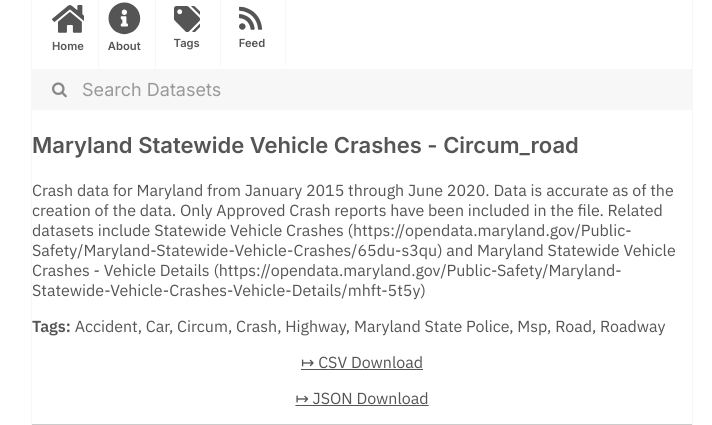
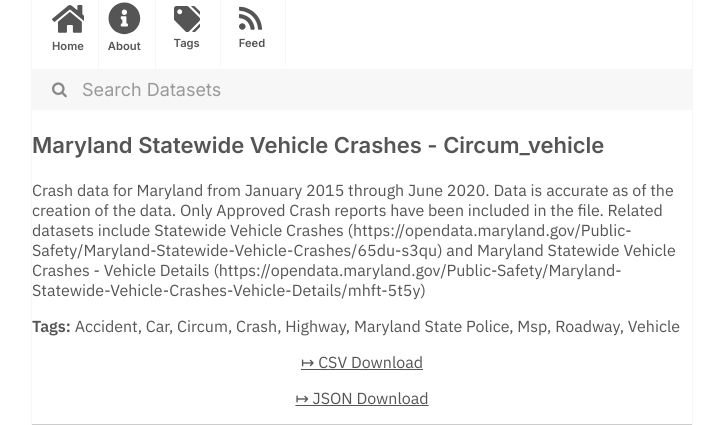
Before and after one commit to dayda-entities/state-of-maryland, a Jekyll site: the page built from _posts/2020-11-10-maryland-statewide-vehicle-cra.md, in a window 1280 px wide. Shown: the part 216-641 px from the top of the page, without its empty margins (278-990 px from the left). Built offline with Jekyll 4.4.1, drawn with Linux system fonts in a browser that asks for light colours.

Commit message:
Publish Data

```diff
--- a/_posts/2020-11-10-maryland-statewide-vehicle-cra.md
+++ b/_posts/2020-11-10-maryland-statewide-vehicle-cra.md
@@ -1,7 +1,7 @@
 ---
-title: Maryland Statewide Vehicle Crashes - Circum_road
-created: '2020-11-10T17:23:49.922146'
-modified: '2020-11-10T17:23:49.922153'
+title: Maryland Statewide Vehicle Crashes - Circum_vehicle
+created: '2020-11-10T17:24:12.419759'
+modified: '2020-11-10T17:24:12.419771'
 state: active
 type: dataset
 tags:
@@ -12,13 +12,13 @@ tags:
   - Highway
   - Maryland State Police
   - Msp
-  - Road
   - Roadway
+  - Vehicle
 groups:
   - Local Government
-csv_url: 'https://opendata.maryland.gov/api/views/2tch-tbsk/rows.csv?accessType=DOWNLOAD'
+csv_url: 'https://opendata.maryland.gov/api/views/8qhq-gn9a/rows.csv?accessType=DOWNLOAD'
 json_url: >-
-  https://opendata.maryland.gov/api/views/2tch-tbsk/rows.json?accessType=DOWNLOAD
+  https://opendata.maryland.gov/api/views/8qhq-gn9a/rows.json?accessType=DOWNLOAD
 layout: post
 
 ---
```
